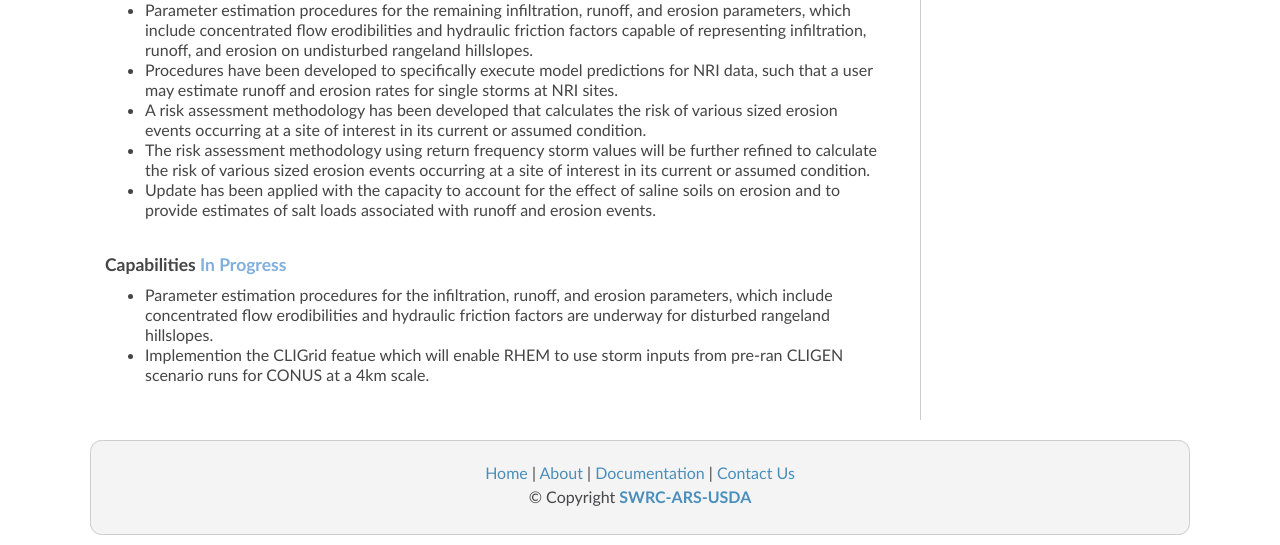
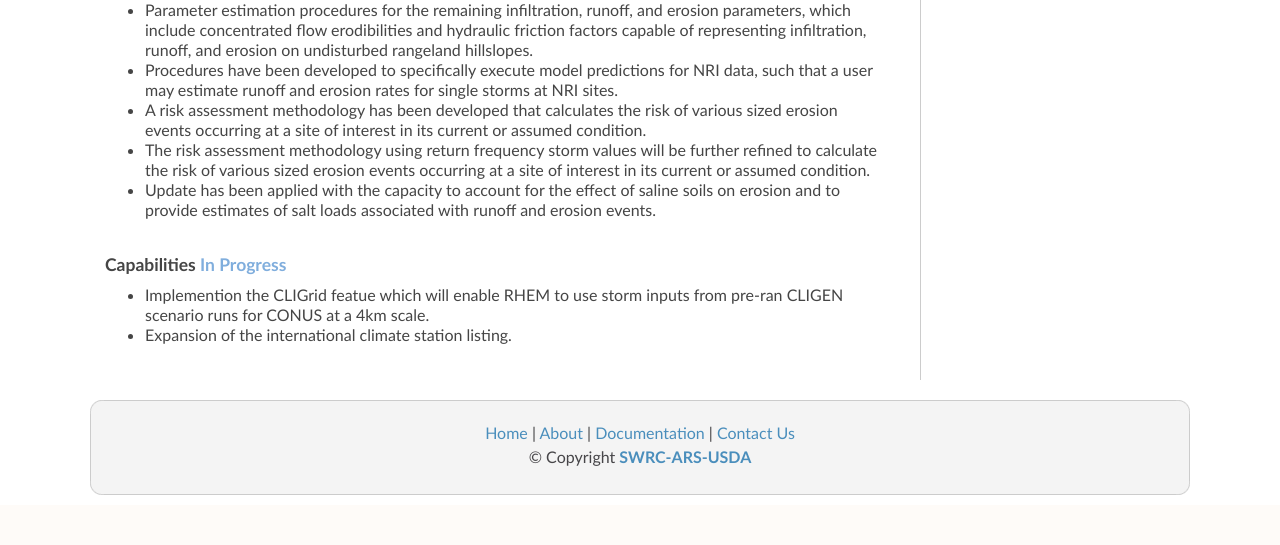
Before and after one commit to ARS-SWRC/rhem, a CodeIgniter app: page /about in a window 1280 px wide. Shown: the part 1465-2010 px from the top of the page. After the commit the page ends 1960 px from the top, so only its background shows below. Run offline with CodeIgniter, Linux system fonts and the light colour scheme; some libraries are stand-ins or nearby versions.

Commit message:
Updated the in progress functionality

```diff
--- a/application/views/about.php
+++ b/application/views/about.php
@@ -51,9 +51,8 @@
                 <h4>Capabilities <span class="blue">In Progress</span></h4>
 				<p>
 					<ul>
-						<li>Parameter estimation procedures for the infiltration, runoff, and erosion parameters, which include concentrated
-						flow erodibilities and hydraulic friction factors are underway for disturbed rangeland hillslopes.</li>
 						<li>Implemention the CLIGrid featue which will enable RHEM to use storm inputs from pre-ran CLIGEN scenario runs for CONUS at a 4km scale.</li>
+                        <li>Expansion of the international climate station listing.</li>
 					</ul>
 				</p>
 			</div>
```
